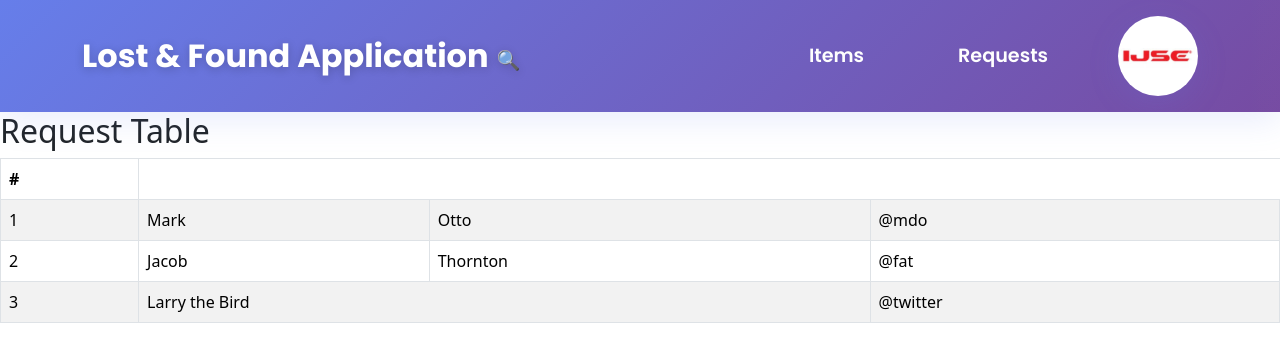
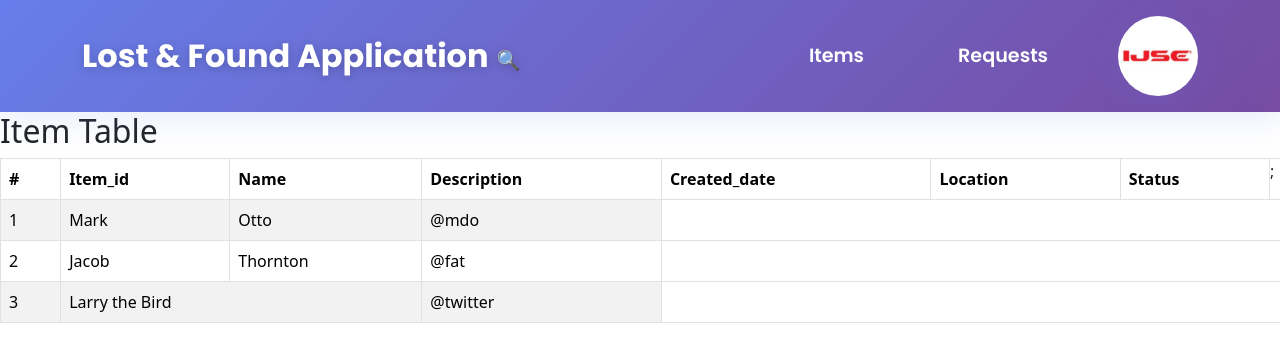
Before and after one commit to dassana002/Lost-And-Found-Application-For-An-Educational-Institute-FrontEnd, a React (Create React App) app: page / in a window 1280 px wide. Shown: the top 362 px of the page. Built offline with nearby package versions, Linux system fonts and the light colour scheme.

Commit message:
Heading Add to Item table

```diff
--- a/src/App.tsx
+++ b/src/App.tsx
@@ -2,12 +2,13 @@ import 'bootstrap/dist/css/bootstrap.min.css';
 import "/";
 import { Request } from './components/request/Request';
 import { NavBar } from './components/NavBar';
+import { Item } from './components/item/Item';
 
 function App() {
   return (
     <div>
       <NavBar/>
-      <Request/>
+      <Item/>
     </div>
   );
 }
--- a/src/components/item/Item.tsx
+++ b/src/components/item/Item.tsx
@@ -1,7 +1,52 @@
-export const Item = ()=> {
-    return(
+import Table from "react-bootstrap/esm/Table";
+
+export const Item = () => {
+
+    // Create a Heading Array
+    const tHeadings: string[] = [
+        "Item_id",
+        "Name",
+        "Description",
+        "Created_date",
+        "Location",
+        "Status"
+    ];
+
+    return (
         <div>
-            <p>Hello Item</p>
+            <div>
+                <h2>Item Table</h2>
+                <Table striped bordered hover>
+                    <thead>
+                        {/* Heading add to Table */}
+                        <tr>
+                            <th scope="col">#</th>
+                            {tHeadings.map((heading, index) => (
+                                <th key={index} scope="col">{heading}</th>
+                            ))};
+                        </tr>
+                    </thead>
+                    <tbody>
+                        <tr>
+                            <td>1</td>
+                            <td>Mark</td>
+                            <td>Otto</td>
+                            <td>@mdo</td>
+                        </tr>
+                        <tr>
+                            <td>2</td>
+                            <td>Jacob</td>
+                            <td>Thornton</td>
+                            <td>@fat</td>
+                        </tr>
+                        <tr>
+                            <td>3</td>
+                            <td colSpan={2}>Larry the Bird</td>
+                            <td>@twitter</td>
+                        </tr>
+                    </tbody>
+                </Table>
+            </div>
         </div>
     );
 }
```
